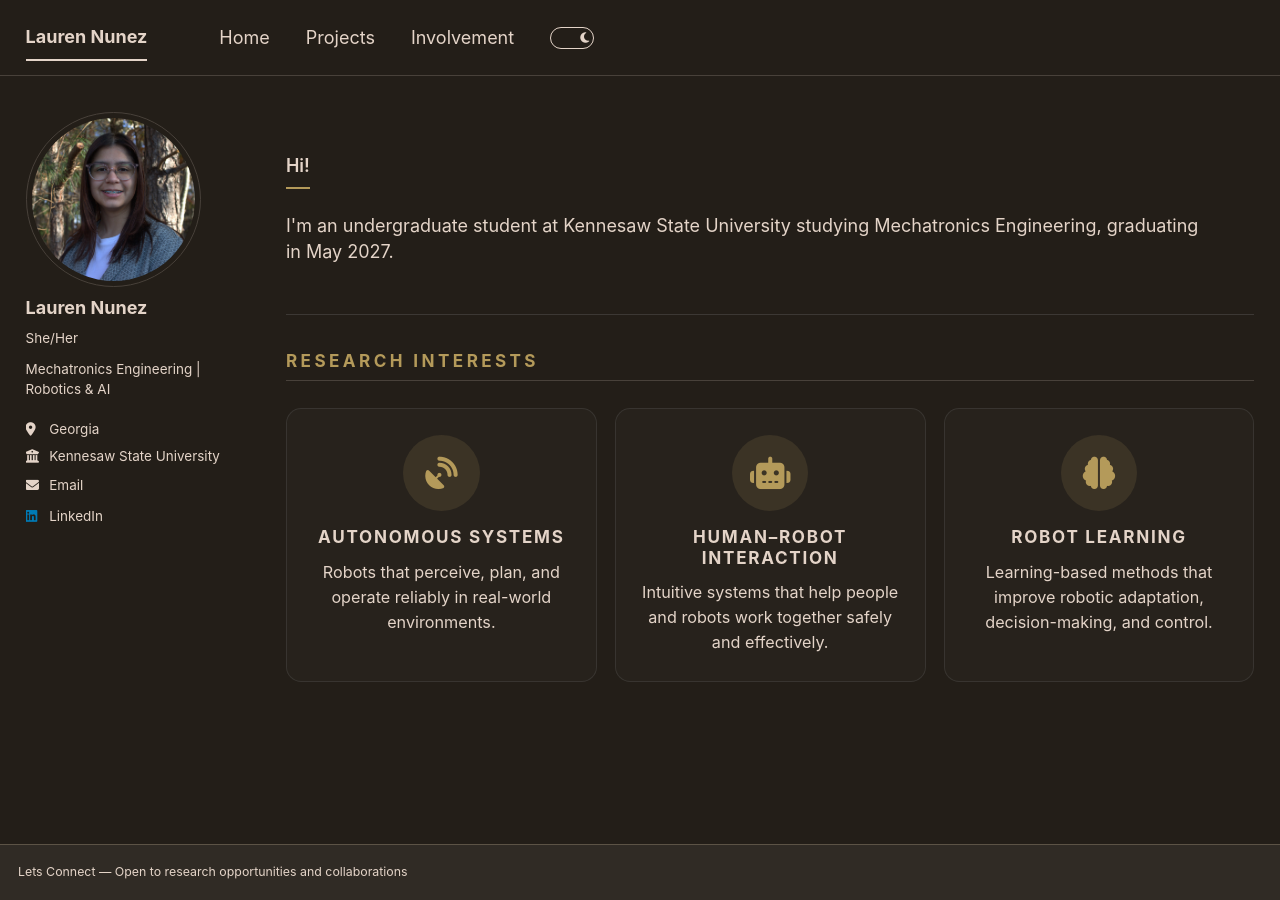
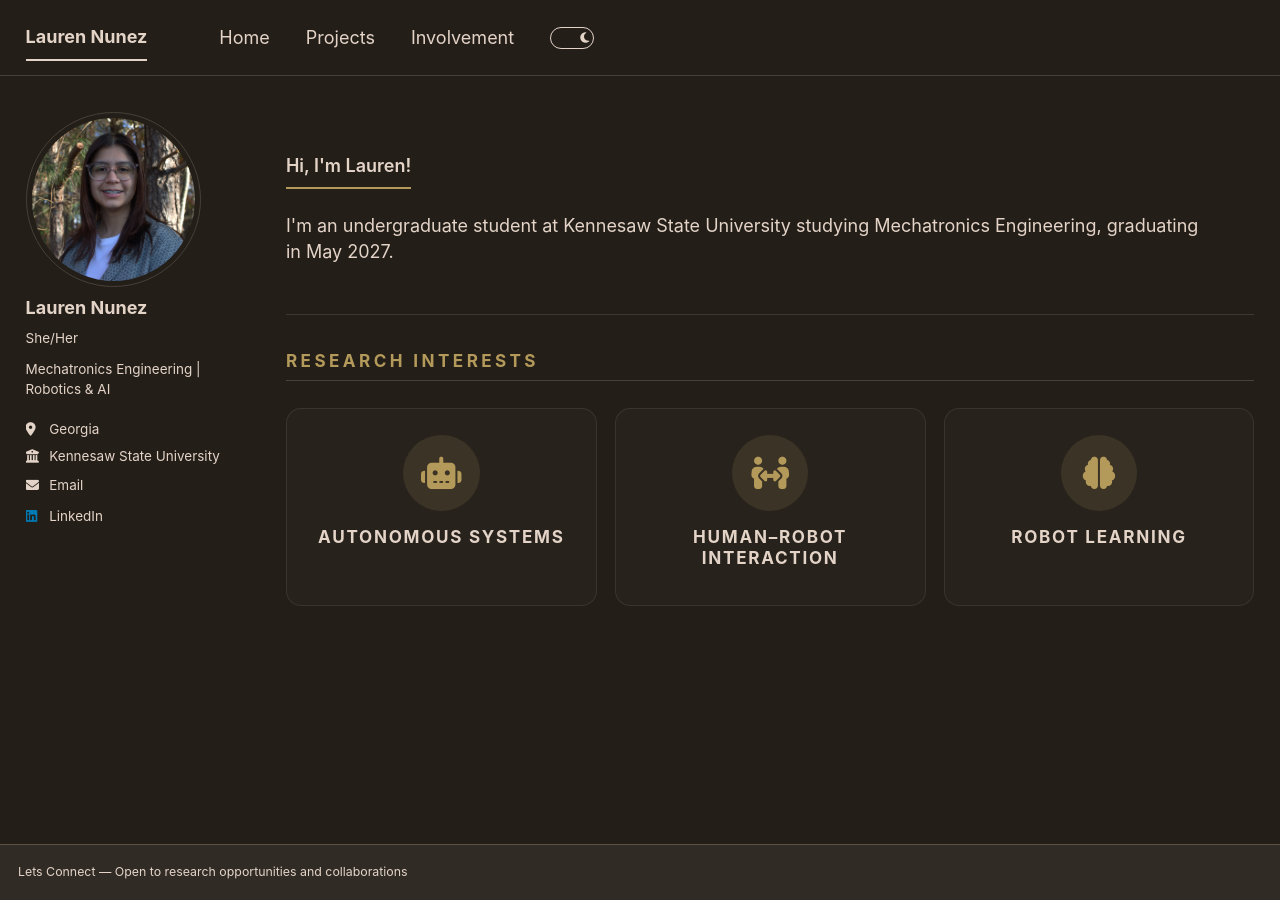
Before and after one commit to laurn156/laurn156.github.io, a Jekyll site: the page built from _pages/about.md, in a window 1280 px wide. Built offline with Jekyll 4.4.1, drawn with Linux system fonts in a browser that asks for light colours; a style sheet for code colours, icons or effects is not loaded.

Commit message:
Simplify the home navigation and interests
Removes the duplicate name link, updates the greeting, and reduces each research interest to an icon and title.

```diff
--- a/_pages/about.md
+++ b/_pages/about.md
@@ -7,7 +7,7 @@ redirect_from:
 ---
 
 <section class="home-intro">
-  <p class="home-intro__eyebrow">Hi!</p>
+  <p class="home-intro__eyebrow">Hi, I'm Lauren!</p>
   <p class="home-intro__lede">I'm an undergraduate student at Kennesaw State University studying Mechatronics Engineering, graduating in May 2027.</p>
 </section>
 
@@ -15,19 +15,16 @@ redirect_from:
   <h2 id="research-interests-title">Research Interests</h2>
   <div class="interest-grid">
     <article class="interest-card">
-      <span class="interest-card__icon" aria-hidden="true"><i class="fa-solid fa-satellite-dish"></i></span>
+      <span class="interest-card__icon" aria-hidden="true"><i class="fa-solid fa-robot"></i></span>
       <h3>Autonomous Systems</h3>
-      <p>Robots that perceive, plan, and operate reliably in real-world environments.</p>
     </article>
     <article class="interest-card">
-      <span class="interest-card__icon" aria-hidden="true"><i class="fa-solid fa-robot"></i></span>
+      <span class="interest-card__icon" aria-hidden="true"><i class="fa-solid fa-people-arrows-left-right"></i></span>
       <h3>Human–Robot Interaction</h3>
-      <p>Intuitive systems that help people and robots work together safely and effectively.</p>
     </article>
     <article class="interest-card">
       <span class="interest-card__icon" aria-hidden="true"><i class="fa-solid fa-brain"></i></span>
       <h3>Robot Learning</h3>
-      <p>Learning-based methods that improve robotic adaptation, decision-making, and control.</p>
     </article>
   </div>
 </section>
```
